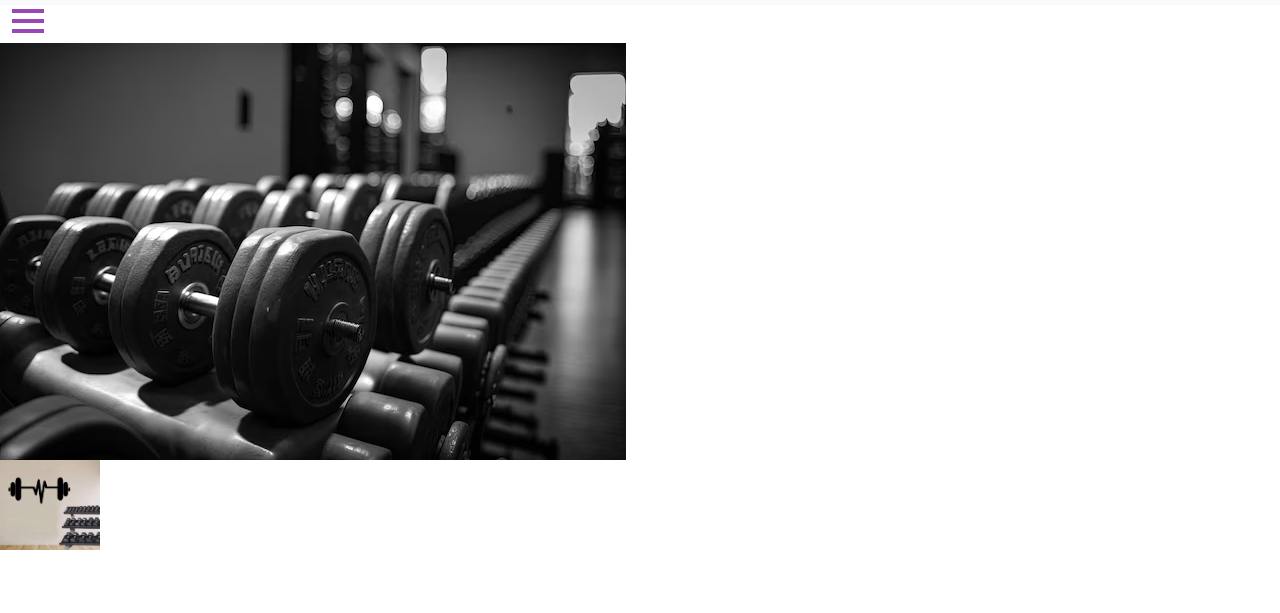
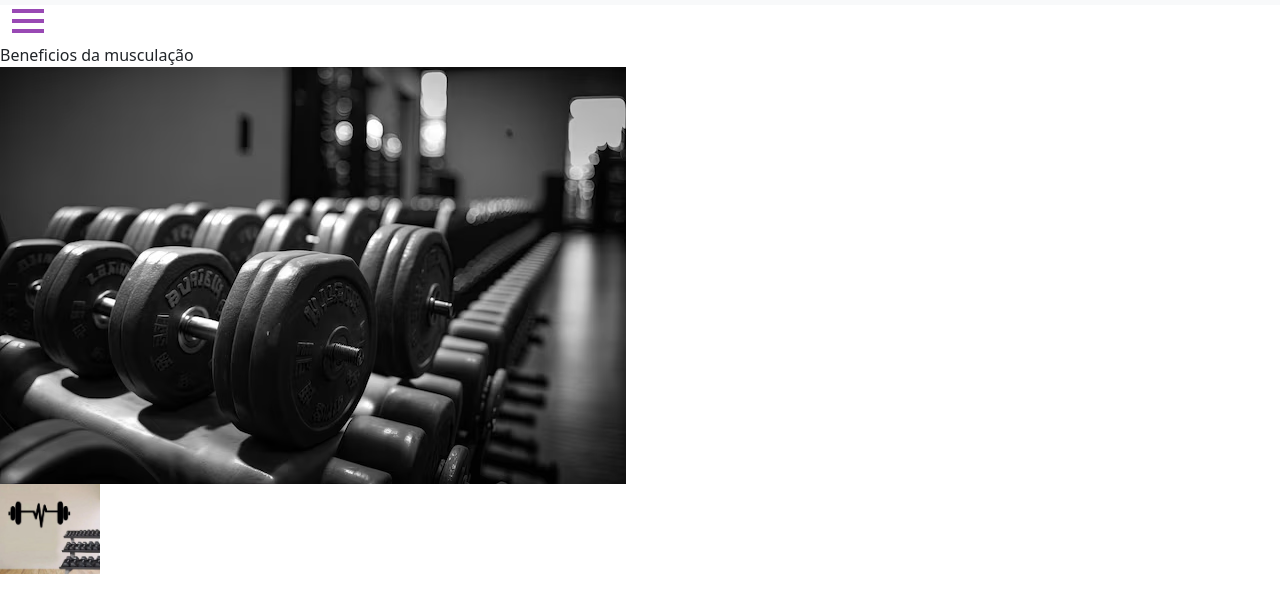
Before and after one commit to st3r0w/2Dliria, a plain HTML site: page index.html in a window 1280 px wide. Shown: the part 51-664 px from the top of the page. Drawn offline with nearby package versions, Linux system fonts and the light colour scheme.

Commit message:
Add files via upload

```diff
--- a/index.html
+++ b/index.html
@@ -70,6 +70,9 @@
         </div>
     </header>
     <div>
+    <ur>Beneficios da musculação</ur>
+    </div>
+    <div>
         <img class="umagem" src="img/halteres-no-chao-de-uma-academia-ai-generative_123827-23743.avif" alt="">
          </div>
          <div>
```
